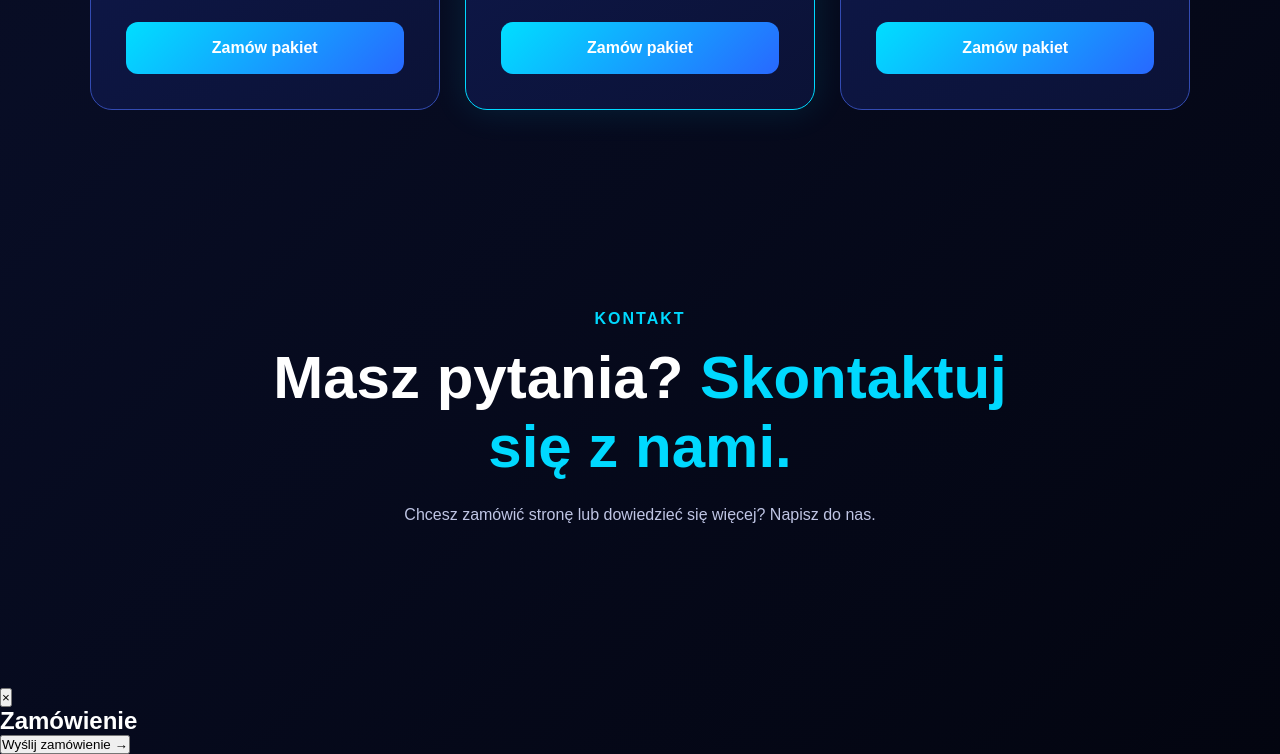
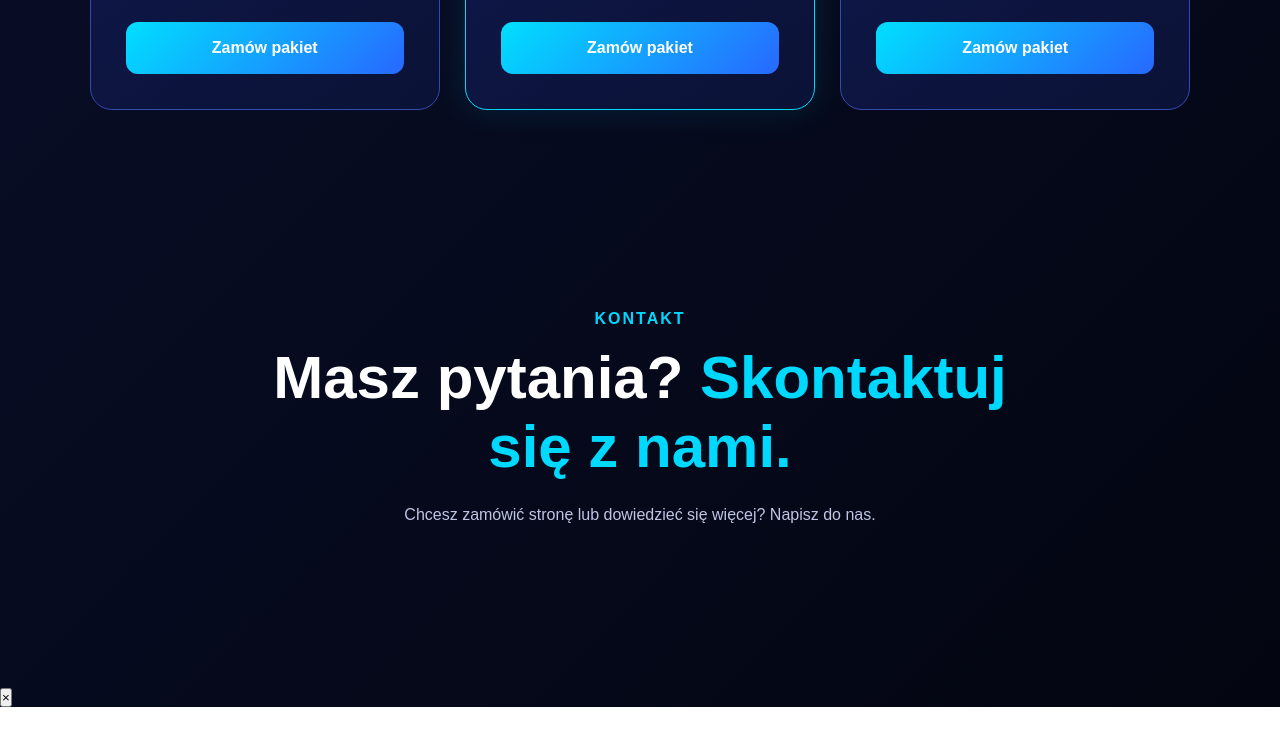
Before and after one commit to DiscordShop1/Shop, a plain HTML site: page index.html in a window 1280 px wide. Shown: the part 2233-2987 px from the top of the page. After the commit the page ends 2940 px from the top, so only its background shows below. Drawn offline with Linux system fonts and the light colour scheme.

Commit message:
Remove order section from index.html
Removed order title, description, and send button from the HTML.

```diff
--- a/index.html
+++ b/index.html
@@ -367,29 +367,6 @@
         </button>
 
 
-        <!-- TYTUŁ -->
-
-        <h2>
-            Zamówienie
-        </h2>
-
-
-        <!-- PUSTY OPIS -->
-
-        <p class="order-description"></p>
-
-
-
-        <!-- WYSŁANIE -->
-
-        <button
-            type="button"
-            class="send-order"
-            onclick="sendOrder()"
-        >
-            Wyślij zamówienie →
-        </button>
-
 
         <!-- INFORMACJA O WIADOMOŚCI -->
 
```
